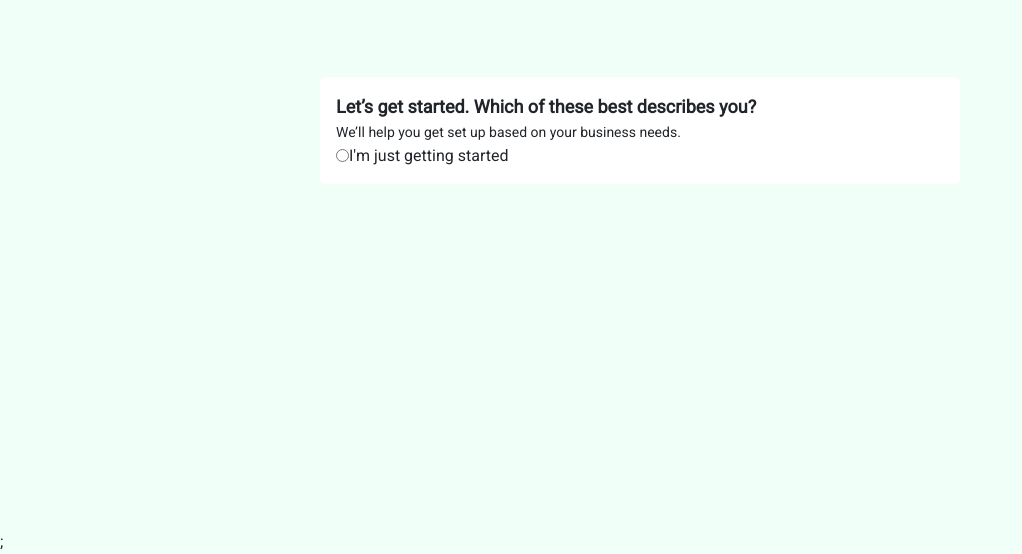
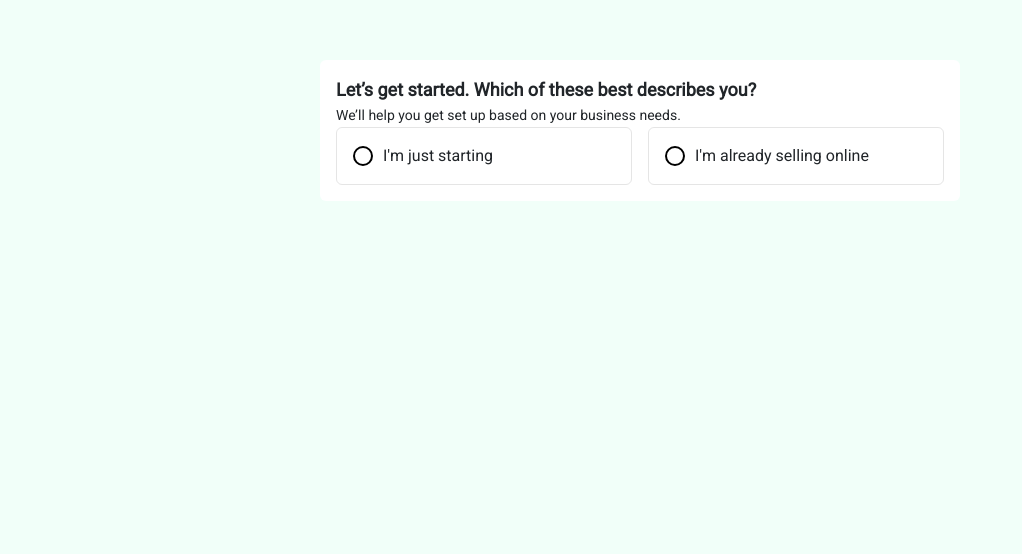
Before and after one commit to patinnojoe/shopify-clone-practice, a React (Vite) app: page /signup in a window 1280 px wide. Shown: the part 270-824 px from the top of the page, without its empty margins (0-1022 px from the left). After the commit the page ends 800 px from the top, so only its background shows below. Built offline with nearby package versions, Linux system fonts and the light colour scheme.

Commit message:
radio button

```diff
--- a/src/App.css
+++ b/src/App.css
@@ -186,12 +186,38 @@
   top: 0;
   width: 100%;
 }
-/* .announcement-wrapper .announcement-text {
-  font-size: 14px;
-} */
+
 /* announcement styling ends */
 
 /* general styling for ui form */
+input[type='radio'] {
+  display: none;
+}
+
+.custom-radio {
+  display: inline-block;
+  position: relative;
+  padding-left: 30px;
+}
+
+.custom-radio::before {
+  content: '';
+  display: inline-block;
+  width: 20px;
+  height: 20px;
+  border: 2px solid black; /* Border color for the custom radio button */
+  background-color: white; /* Background color for the custom radio button */
+  border-radius: 50%; /* Make it a circle */
+  position: absolute;
+  left: 0;
+  top: 50%;
+  transform: translateY(-50%);
+}
+
+/* Style the custom radio button when checked */
+input[type='radio']:checked + .custom-radio::before {
+  background-color: black; /* Change background color when checked */
+}
 
 .ui-form-container .ui-form {
   background-color: #fff;
@@ -208,6 +234,31 @@
 .custom-link {
   text-decoration: none;
   color: #000;
+}
+.ui-input-box {
+  display: flex;
+  align-items: center;
+  gap: 1rem;
+  padding: 1rem;
+  border-radius: 6px;
+  border: 1px solid rgba(128, 128, 128, 0.205);
+  transition: 0.3s;
+  flex-grow: 1;
+  width: 100%;
+}
+.ui-input-box.radio-input.active {
+  border-color: rgba(0, 0, 0, 0.295);
+}
+
+.ui-input-box:hover {
+  background-color: rgba(190, 190, 190, 0.041);
+  border-color: rgba(128, 128, 128, 0.048);
+}
+.radio-input-container {
+  display: flex;
+  align-items: center;
+  gap: 1rem;
+  justify-content: space-between;
 }
 /* ui form styling ends */
 
--- a/src/components/SignUp.jsx
+++ b/src/components/SignUp.jsx
@@ -1,6 +1,6 @@
 import Form from './Form';
 import { motion } from 'framer-motion';
-import { RadioInput } from './UI';
+import { RadioGroup } from './UI';
 const SignUp = () => {
   return (
     <motion.div
@@ -12,9 +12,8 @@ const SignUp = () => {
         <p className="fnt-18 fw-bold">Let’s get started. Which of these best describes you?</p>
         <small className="fnt-14">We’ll help you get set up based on your business needs.</small>
 
-        <RadioInput text="I'm just getting started" />
+        <RadioGroup />
       </Form>
-      ;
     </motion.div>
   );
 };
--- a/src/components/UI/InputRadio.jsx
+++ b/src/components/UI/InputRadio.jsx
@@ -1,14 +1,50 @@
+import { useState } from 'react';
 import PropTypes from 'prop-types';
 
 const RadioInput = (props) => {
+  const { text, isSelected, onSelect } = props;
+
+  const handleClick = () => {
+    onSelect(text);
+  };
+  const inputBoxClass = isSelected ? 'ui-input-box radio-input active' : 'ui-input-box radio-input';
+
   return (
-    <span className="d-flex align-items-center justify-content between ">
-      <input type="radio" />
-      <span>{props.text}</span>
+    <span className={inputBoxClass} onClick={handleClick}>
+      <label htmlFor="" className="custom-radio">
+        <input type="radio" checked={isSelected} className="radio-input " readOnly />
+        <span>{text}</span>
+      </label>
     </span>
   );
 };
 RadioInput.propTypes = {
   text: PropTypes.string.isRequired,
+  isSelected: PropTypes.bool.isRequired,
+  onSelect: PropTypes.func.isRequired,
 };
-export default RadioInput;
+
+const RadioGroup = () => {
+  const [selectedOption, setSelectedOption] = useState(null);
+
+  const handleOptionSelect = (text) => {
+    setSelectedOption(text);
+  };
+
+  return (
+    <div className="radio-input-container">
+      <RadioInput
+        text="I'm just starting"
+        isSelected={selectedOption === "I'm just starting"}
+        onSelect={handleOptionSelect}
+      />
+      <RadioInput
+        text="I'm already selling online"
+        isSelected={selectedOption === "I'm already selling online"}
+        onSelect={handleOptionSelect}
+      />
+    </div>
+  );
+};
+
+export default RadioGroup;
--- a/src/components/UI/index.jsx
+++ b/src/components/UI/index.jsx
@@ -4,5 +4,6 @@ import Offer from './Offers';
 import ArrowAnnimatedLink from './ArrowAnnimatedLink';
 import AnnimatedRoutes from './AnnimatedRoutes';
 import RadioInput from './InputRadio';
+import RadioGroup from './InputRadio';
 
-export { AnchorButton, InputField, Offer, ArrowAnnimatedLink, AnnimatedRoutes, RadioInput };
+export { AnchorButton, InputField, Offer, ArrowAnnimatedLink, AnnimatedRoutes, RadioInput, RadioGroup };
```
